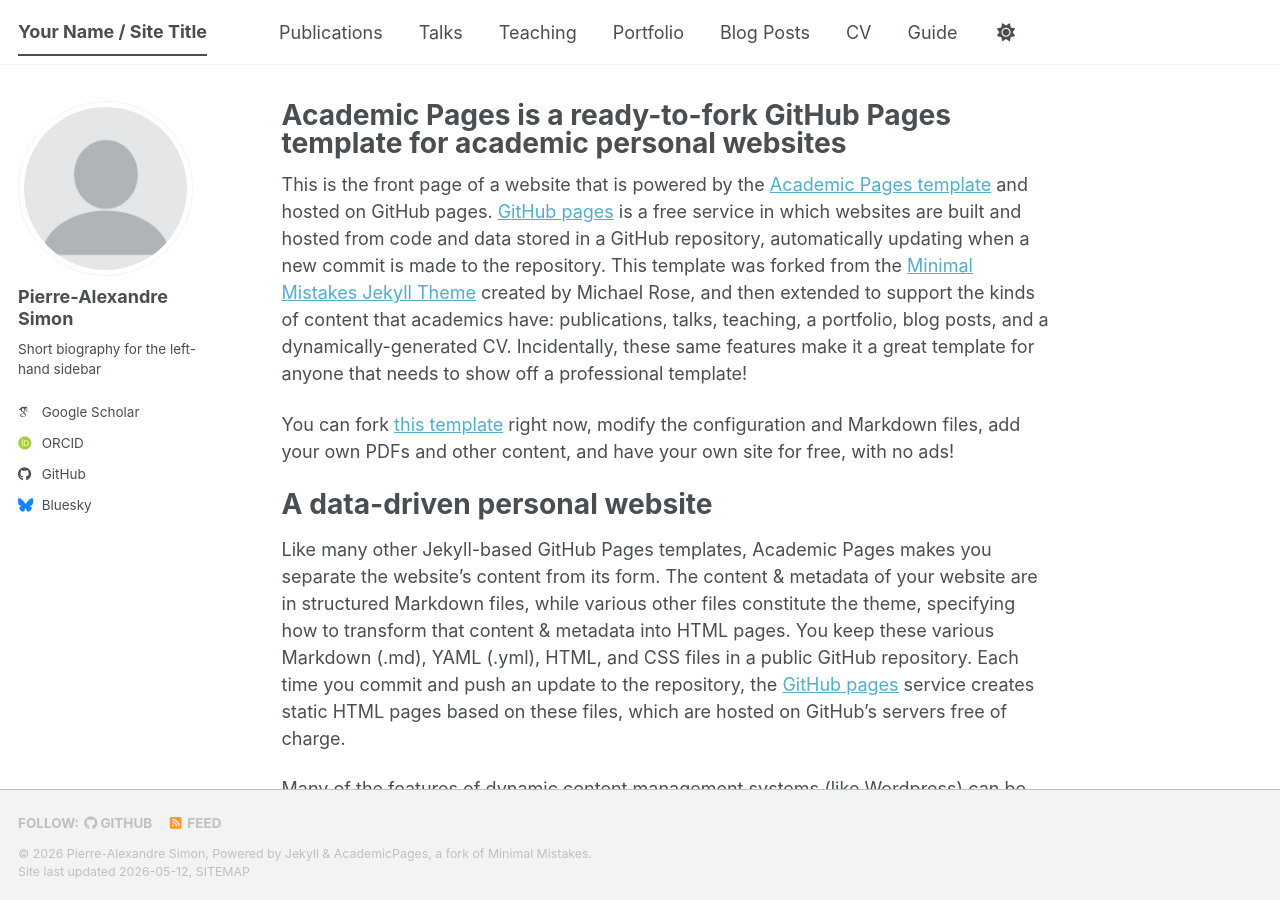
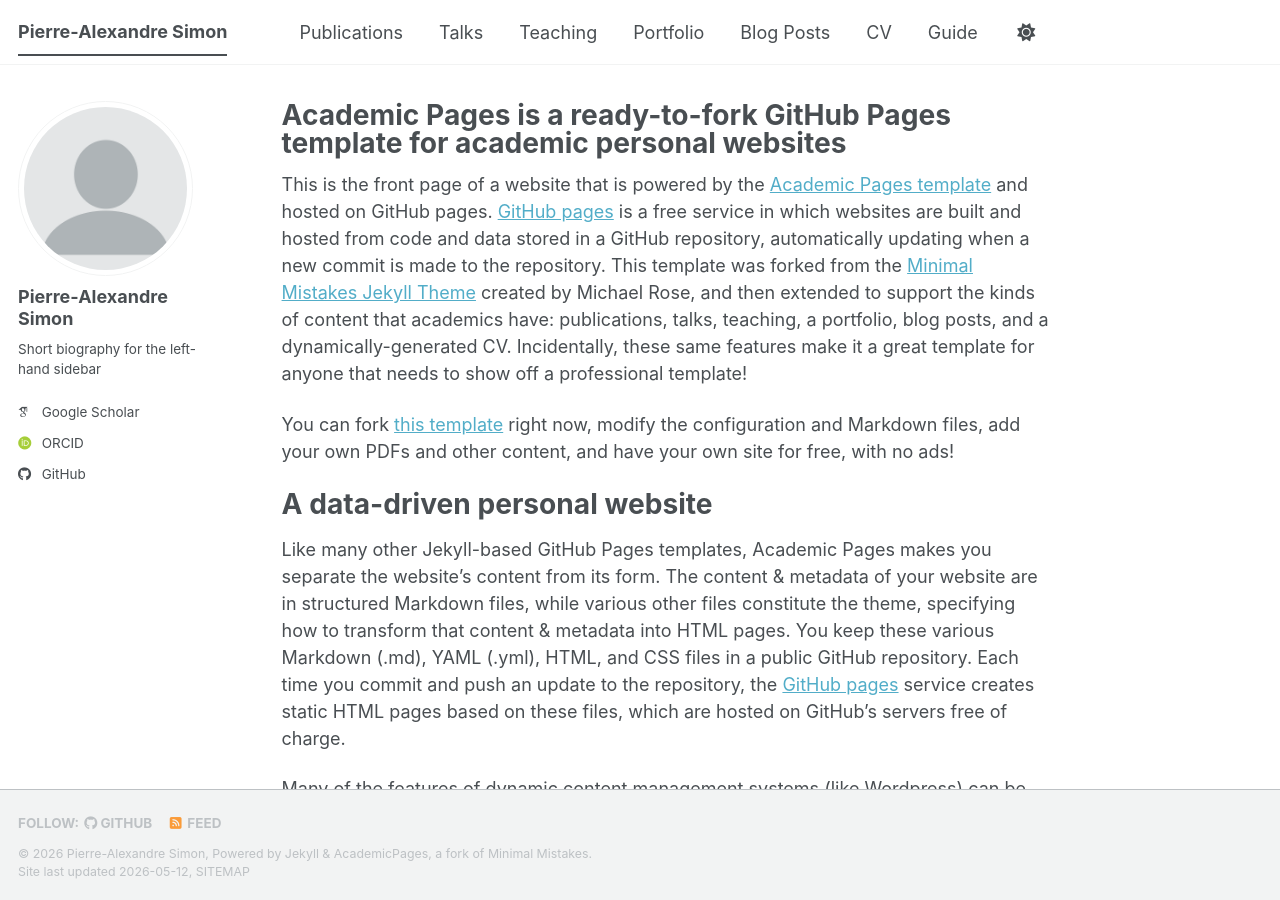
Before and after one commit to PA-Simon/pa-simon.github.io, a Jekyll site: the page built from _pages/about.md, in a window 1280 px wide and 900 px high. Built offline with Jekyll 4.4.1, drawn with Linux system fonts in a browser that asks for light colours; some web fonts are replaced; a script bundle is joined from its source files by our own code; library files that are not in the unit come from our copies.

Commit message:
Update _config.yml

```diff
--- a/_config.yml
+++ b/_config.yml
@@ -9,7 +9,7 @@
 # Basic Site Settings
 locale                   : "en-US"
 site_theme               : "default" # The available themes options are "default", "air", "sunrise", "mint", "dirt" and "contrast"
-title                    : "Your Name / Site Title"
+title                    : "Pierre-Alexandre Simon"
 title_separator          : "-"
 name                     : &name "Pierre-Alexandre Simon"
 description              : &description "Academic portfolio"   # Update this with a general description of your site, this is the default if not overridden by a page
@@ -57,7 +57,7 @@ author:
 
   # Social media
   artstation       : # Username
-  bluesky          : "bsky.app" # Replace this with you Bluesky username
+  bluesky          : #"bsky.app" # Replace this with you Bluesky username
   facebook         : # Username
   flickr           : # Username
   foursquare       : # Username
```
